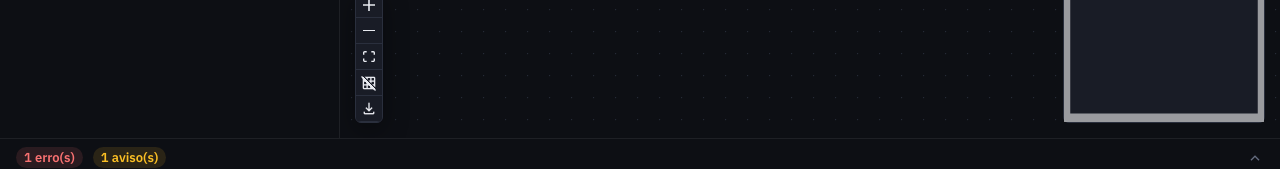
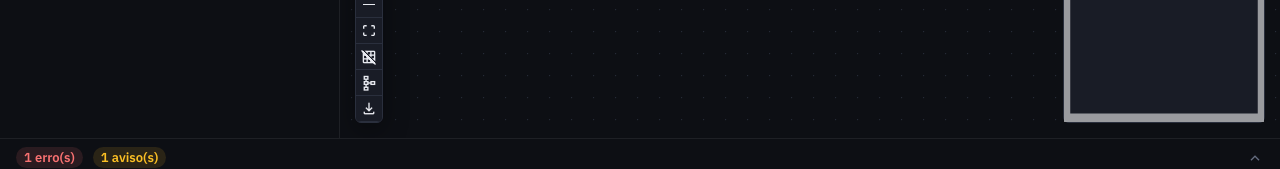
Before and after one commit to Chris-Mathias/automaton-simulator, a React (Vite) app: page / in a window 1280 px wide. Shown: the part 624-793 px from the top of the page. Built offline with nearby package versions, Linux system fonts and the light colour scheme.

Commit message:
feat: image generation adjustments

```diff
--- a/src/components/Canvas/Canvas.tsx
+++ b/src/components/Canvas/Canvas.tsx
@@ -21,7 +21,7 @@ import { activeDocument, useAutomatonStore } from '../../store/useAutomatonStore
 import { validate } from '../../engine/validate';
 import { StateNode, type StateNodeType } from './StateNode';
 import { TransitionEdge, type TransitionEdgeType } from './TransitionEdge';
-import { NODE_DIAMETER } from './floatingEdge';
+import { GRID_SIZE, NODE_DIAMETER } from './floatingEdge';
 import { TransitionDialog, type TransitionDraft } from '../Dialogs/TransitionDialog';
 import { EditTransitionsDialog } from '../Dialogs/EditTransitionsDialog';
 import { exportAutomatonToPng } from '../../persistence/exportImage';
@@ -31,7 +31,6 @@ import './Canvas.css';
 const nodeTypes = { stateNode: StateNode };
 const edgeTypes = { transitionEdge: TransitionEdge };
 
-const GRID_SIZE = 22;
 const snapToGridSize = (value: number) => Math.round(value / GRID_SIZE) * GRID_SIZE;
 
 /** Typed aliases for the epsilon transition, since ε isn't on most keyboards. */
@@ -80,6 +79,7 @@ function CanvasInner() {
   const setStart = useAutomatonStore((s) => s.setStart);
   const removeState = useAutomatonStore((s) => s.removeState);
   const addTransition = useAutomatonStore((s) => s.addTransition);
+  const autoLayout = useAutomatonStore((s) => s.autoLayout);
   const updateTransition = useAutomatonStore((s) => s.updateTransition);
   const removeTransition = useAutomatonStore((s) => s.removeTransition);
   const setAlphabet = useAutomatonStore((s) => s.setAlphabet);
@@ -188,7 +188,7 @@ function CanvasInner() {
       const isArmed = key === armedEdgeKey;
       const isHovered = key === hoveredEdgeKey;
       const color = edgeColor({ isArmed, isHovered, isActive, hasError });
-      const isBidirectional = from !== to && groups.has(`${to}=>${from}`);
+      const curved = from !== to && groups.has(`${to}=>${from}`);
       return {
         id: key,
         source: from,
@@ -200,7 +200,7 @@ function CanvasInner() {
           color,
           isActive,
           isArmed,
-          isBidirectional,
+          curved,
           transitionIds: transitions.map((t) => t.id),
           editable,
           symbolsCsv: transitions.map((t) => t.input).join(','),
@@ -224,7 +224,7 @@ function CanvasInner() {
           color: 'var(--border-strong)',
           isActive: false,
           isArmed: false,
-          isBidirectional: draftEdge.source !== draftEdge.target && groups.has(`${draftEdge.target}=>${draftEdge.source}`),
+          curved: draftEdge.source !== draftEdge.target && groups.has(`${draftEdge.target}=>${draftEdge.source}`),
           transitionIds: [],
           editable: true,
           symbolsCsv: '',
@@ -264,9 +264,24 @@ function CanvasInner() {
     // eslint-disable-next-line react-hooks/exhaustive-deps
   }, [automaton.id]);
 
+  const [layoutRun, setLayoutRun] = useState(0);
+  // Re-frame after an auto-layout pass, once the repositioned nodes have
+  // actually reached ReactFlow's internal store (the `nodes` prop effect above
+  // runs first, in the same commit, since it's declared earlier).
+  useEffect(() => {
+    if (layoutRun === 0) return;
+    fitView({ padding: 0.35, maxZoom: 1, duration: 300 });
+    // eslint-disable-next-line react-hooks/exhaustive-deps
+  }, [layoutRun]);
+
   const handleExportPng = useCallback(() => {
     exportAutomatonToPng(automaton);
   }, [automaton]);
+
+  const handleAutoLayout = useCallback(() => {
+    autoLayout();
+    setLayoutRun((n) => n + 1);
+  }, [autoLayout]);
 
   const handlePaneDoubleClick = useCallback(
     (event: React.MouseEvent) => {
@@ -401,6 +416,13 @@ function CanvasInner() {
           <ControlButton onClick={toggleSnapToGrid} title="Alinhar ao grid">
             <span className="msy">{snapToGrid ? 'grid_on' : 'grid_off'}</span>
           </ControlButton>
+          <ControlButton
+            onClick={handleAutoLayout}
+            disabled={automaton.states.length === 0 || !automaton.startStateId}
+            title="Reorganizar automaticamente"
+          >
+            <span className="msy">schema</span>
+          </ControlButton>
           <ControlButton onClick={handleExportPng} disabled={automaton.states.length === 0} title="Exportar como PNG">
             <span className="msy">download</span>
           </ControlButton>
--- a/src/components/Canvas/TransitionEdge.tsx
+++ b/src/components/Canvas/TransitionEdge.tsx
@@ -12,7 +12,7 @@ export interface TransitionEdgeData extends Record<string, unknown> {
   /** Armed for deletion: this transition was already clicked once; clicking it again deletes it. */
   isArmed: boolean;
   /** True when a transition also exists in the opposite direction (A->B and B->A); curves so the two don't overlap. */
-  isBidirectional: boolean;
+  curved: boolean;
   /** DFA/NFA only: lets the label itself be edited as a comma-separated symbol list. */
   editable?: boolean;
   symbolsCsv?: string;
@@ -75,7 +75,7 @@ export function TransitionEdge({ id, source, target, data, markerEnd }: EdgeProp
       extraRadiusFor(sourceNode),
       extraRadiusFor(targetNode),
     );
-    ({ path, labelX, labelY } = data.isBidirectional
+    ({ path, labelX, labelY } = data.curved
       ? buildCurvedPath(sourcePoint, targetPoint, CURVATURE)
       : buildStraightPath(sourcePoint, targetPoint));
   }
--- a/src/components/Canvas/floatingEdge.ts
+++ b/src/components/Canvas/floatingEdge.ts
@@ -1,6 +1,9 @@
 import type { InternalNode, Node } from '@xyflow/react';
 
 export const NODE_DIAMETER = 68;
+/** Spacing unit for the background dot grid and the "snap to grid" feature; shared so
+ *  anything that positions states (dragging, new-state placement, auto-layout) lands on it. */
+export const GRID_SIZE = 22;
 
 interface Point {
   x: number;
--- /dev/null
+++ b/src/engine/autoLayout.ts
@@ -0,0 +1,142 @@
+import type { Automaton } from '../types/automaton';
+import { GRID_SIZE, NODE_DIAMETER } from '../components/Canvas/floatingEdge';
+
+/** Base column/row spacing (center-to-center), clear enough for a self-loop's
+ *  upward bulge and an accept state's double-circle ring not to touch the
+ *  next state over. Always a multiple of GRID_SIZE. */
+const BASE_SPACING = 176;
+/** Whitespace kept clear on each side of an edge's label between two columns. */
+const LABEL_MARGIN = 40;
+
+function snap(value: number): number {
+  return Math.round(value / GRID_SIZE) * GRID_SIZE;
+}
+
+/** Mirrors the width estimate used for the exported SVG's label pills — doesn't need to
+ *  be pixel-perfect, just enough to keep long multi-symbol labels off the states. */
+function estimateLabelWidth(text: string): number {
+  return Math.max(24, text.length * 7.5 + 16);
+}
+
+/**
+ * BFS layer (shortest number of hops) from `startId` along directed, non-self
+ * transitions. States unreachable from `startId` are simply absent from the
+ * result — callers decide how to treat them.
+ *
+ * Also used outside layout: two states are exactly one hop apart in this
+ * numbering if and only if an edge between them follows the automaton's main
+ * flow from the start state, which is what decides whether that edge can be
+ * drawn as a straight line without risking crossing another edge's path (see
+ * `Canvas.tsx`'s edge-curving rule).
+ */
+export function computeLayers(automaton: Automaton, startId: string): Map<string, number> {
+  const forward = new Map<string, string[]>();
+  for (const t of automaton.transitions) {
+    if (t.from === t.to) continue;
+    forward.set(t.from, [...(forward.get(t.from) ?? []), t.to]);
+  }
+
+  const layer = new Map<string, number>([[startId, 0]]);
+  const queue = [startId];
+  while (queue.length > 0) {
+    const current = queue.shift()!;
+    const currentLayer = layer.get(current)!;
+    for (const next of forward.get(current) ?? []) {
+      if (!layer.has(next)) {
+        layer.set(next, currentLayer + 1);
+        queue.push(next);
+      }
+    }
+  }
+  return layer;
+}
+
+/**
+ * Lays out an automaton's states left-to-right in layers (Sugiyama-style),
+ * rooted at the start state so it always lands in column 0 — never in the
+ * middle or on the right, regardless of any back-edges into it.
+ *
+ * States unreachable from the start (dead/disconnected states) are appended
+ * in one trailing column after the furthest reachable layer.
+ *
+ * Returns each state's new top-left position, snapped to the grid.
+ */
+export function computeAutoLayout(automaton: Automaton): Map<string, { x: number; y: number }> {
+  const { states, transitions } = automaton;
+  const positions = new Map<string, { x: number; y: number }>();
+  if (states.length === 0) return positions;
+
+  const startId =
+    automaton.startStateId && states.some((s) => s.id === automaton.startStateId)
+      ? automaton.startStateId
+      : states[0].id;
+
+  // Column spacing widens to fit the longest merged edge label (e.g. "0, 1, 2"),
+  // so it never overlaps either state on either side of it.
+  const labelsByPair = new Map<string, Set<string>>();
+  for (const t of transitions) {
+    if (t.from === t.to) continue; // self-loops don't sit between columns
+    const key = `${t.from}=>${t.to}`;
+    const set = labelsByPair.get(key) ?? new Set<string>();
+    set.add(t.input);
+    labelsByPair.set(key, set);
+  }
+  let maxLabelWidth = 0;
+  for (const symbols of labelsByPair.values()) {
+    maxLabelWidth = Math.max(maxLabelWidth, estimateLabelWidth([...symbols].sort().join(', ')));
+  }
+  const columnSpacing = Math.max(BASE_SPACING, snap(NODE_DIAMETER + maxLabelWidth + LABEL_MARGIN * 2));
+
+  const predecessors = new Map<string, string[]>();
+  for (const t of transitions) {
+    if (t.from === t.to) continue;
+    predecessors.set(t.to, [...(predecessors.get(t.to) ?? []), t.from]);
+  }
+
+  const layer = computeLayers(automaton, startId);
+  const reachableMaxLayer = Math.max(0, ...layer.values());
+  for (const s of states) {
+    if (!layer.has(s.id)) layer.set(s.id, reachableMaxLayer + 1);
+  }
+
+  const byLayer = new Map<number, string[]>();
+  for (const s of states) {
+    const l = layer.get(s.id)!;
+    byLayer.set(l, [...(byLayer.get(l) ?? []), s.id]);
+  }
+  const sortedLayers = [...byLayer.keys()].sort((a, b) => a - b);
+
+  // Order within each layer by the barycenter of predecessors already placed in
+  // the previous layer(s) — one top-down pass, enough to keep mostly-forward
+  // automata readable without full iterative crossing minimization.
+  const order = new Map<string, number>();
+  for (const l of sortedLayers) {
+    const ids = byLayer.get(l)!;
+    if (l === 0) {
+      ids.forEach((id, i) => order.set(id, i));
+      continue;
+    }
+    const withKey = ids.map((id, i) => {
+      const placedPreds = (predecessors.get(id) ?? [])
+        .map((p) => order.get(p))
+        .filter((v): v is number => v !== undefined);
+      const barycenter = placedPreds.length > 0 ? placedPreds.reduce((a, b) => a + b, 0) / placedPreds.length : i;
+      return { id, barycenter, i };
+    });
+    withKey.sort((a, b) => a.barycenter - b.barycenter || a.i - b.i);
+    withKey.forEach((entry, i) => order.set(entry.id, i));
+  }
+
+  for (const l of sortedLayers) {
+    const ids = byLayer.get(l)!;
+    const count = ids.length;
+    const x = l * columnSpacing;
+    for (const id of ids) {
+      const index = order.get(id)!;
+      const y = (index - (count - 1) / 2) * BASE_SPACING;
+      positions.set(id, { x: snap(x - NODE_DIAMETER / 2), y: snap(y - NODE_DIAMETER / 2) });
+    }
+  }
+
+  return positions;
+}
--- a/src/store/useAutomatonStore.ts
+++ b/src/store/useAutomatonStore.ts
@@ -7,6 +7,7 @@ import {
   type Transition,
 } from '../types/automaton';
 import { simulate, type SimulationResult } from '../engine/simulate';
+import { computeAutoLayout } from '../engine/autoLayout';
 import { loadWorkspace, saveWorkspace } from '../persistence/storage';
 
 const DEFAULT_SPEED_MS = 700;
@@ -49,6 +50,7 @@ interface StoreState {
 
   addState: (position: { x: number; y: number }) => string;
   updateStatePosition: (id: string, position: { x: number; y: number }) => void;
+  autoLayout: () => void;
   renameState: (id: string, label: string) => void;
   toggleAccept: (id: string) => void;
   setStart: (id: string) => void;
@@ -223,6 +225,15 @@ export const useAutomatonStore = create<StoreState>((set, get) => ({
       states: automaton.states.map((s) => (s.id === id ? { ...s, position } : s)),
     })),
 
+  autoLayout: () =>
+    mutateAutomaton(set, get, (automaton) => {
+      const positions = computeAutoLayout(automaton);
+      return {
+        ...automaton,
+        states: automaton.states.map((s) => ({ ...s, position: positions.get(s.id) ?? s.position })),
+      };
+    }),
+
   renameState: (id, label) =>
     mutateAutomaton(set, get, (automaton) => ({
       ...automaton,
```
Also changed, not shown: src/persistence/exportImage.ts (+5 -2 lines), 1 other file (tests, documents, lock files or other folders).
